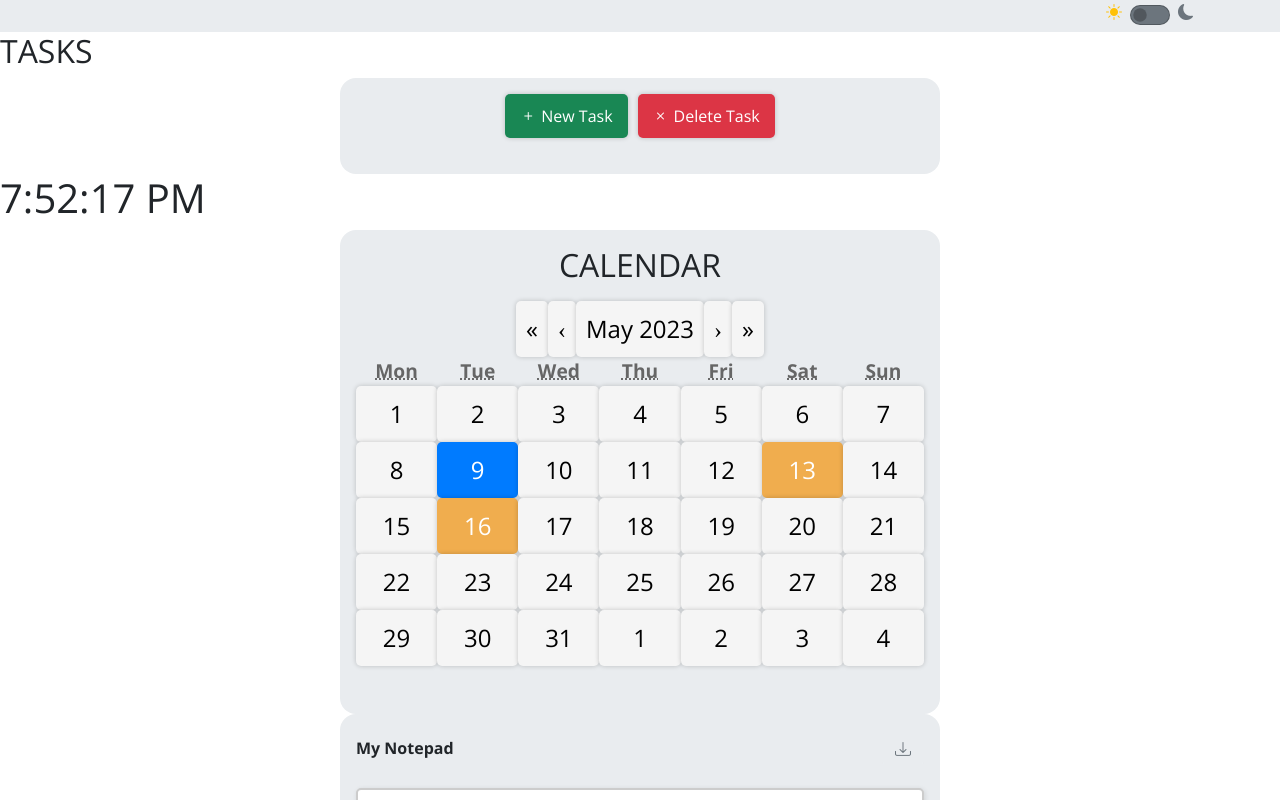
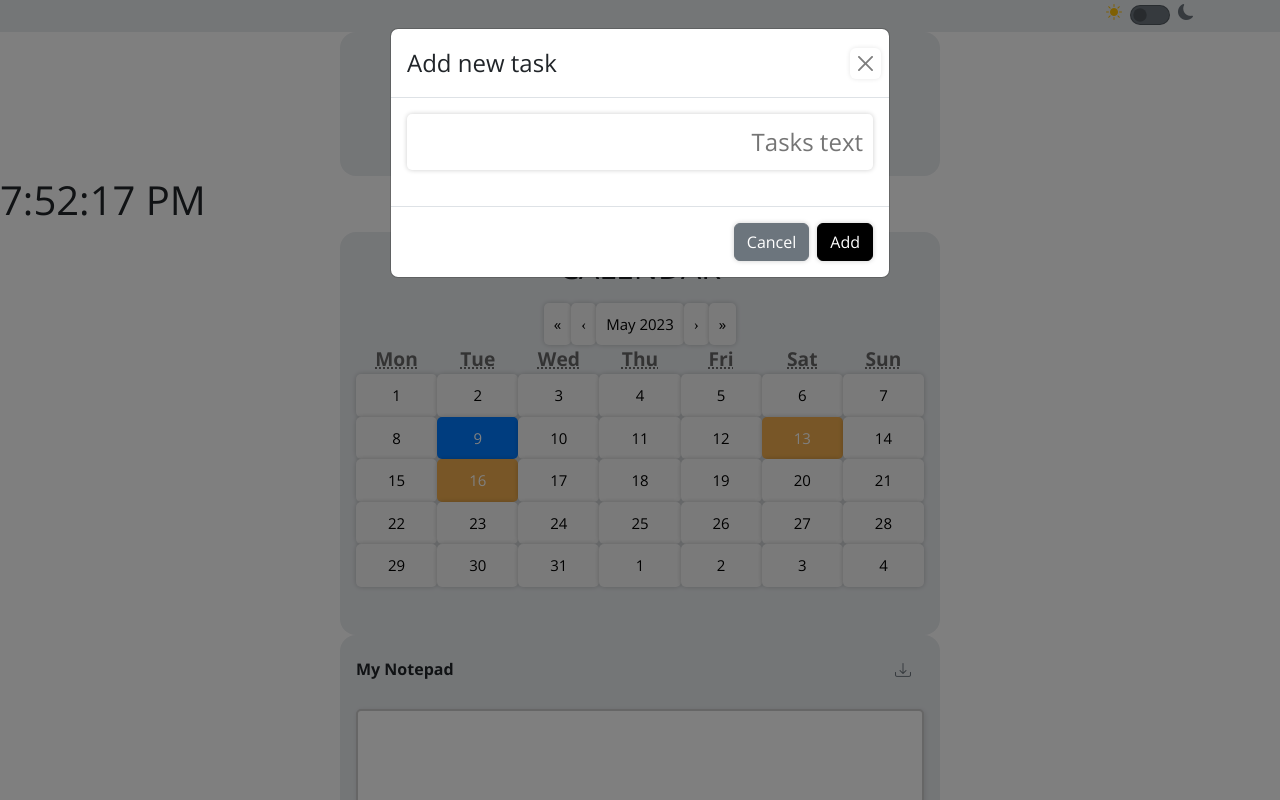
Before and after one commit to FoiBaG/portfolio, a React (Create React App) app in the folder workbench/: page / in a window 1280 px wide. Both pictures are taken after a click on the button "New Task". Shown: the top 800 px of the page. Built offline with nearby package versions, Linux system fonts and the light colour scheme.

Commit message:
feat: new task (need to be fixed)

```diff
--- a/workbench/src/components/tasks.js
+++ b/workbench/src/components/tasks.js
@@ -1,41 +1,67 @@
 import React, { useState } from 'react';
 import Button from 'react-bootstrap/Button';
+import Modal from 'react-bootstrap/Modal';
 
-function TasksContent() {
+function TaskContent() {
+  const [tasks, setTasks] = useState([]);
+  const [taskName, setTaskName] = useState('');
+  const [show, setShow] = useState(false);
 
-  const [tasks, setTasks] = useState([]);
+  const handleClose = () => setShow(false);
+  const handleShow = () => setShow(true);
 
-  const handleAddTask = (newTask) => {
-    setTasks([...tasks, newTask]);
+  const addTask = (event) => {
+    event.preventDefault();
+    if (taskName.trim() !== '') {
+      setTasks([...tasks, taskName]);
+      setTaskName('');
+    }
   };
 
-  const handleRemoveTask = (index) => {
+  const removeTask = (index) => {
     const newTasks = [...tasks];
     newTasks.splice(index, 1);
     setTasks(newTasks);
   };
 
+  const handleTaskNameChange = (event) => {
+    setTaskName(event.target.value);
+  };
+
   return (
     <>
-        <h2>TASKS</h2>
+      <div>
         <div className="tasks-content">
-        <div className="tasks-buttons">
-            <Button className="addtask" onClick={() => handleAddTask('New Task')}>
-            <i className="bi bi-plus"></i>New Task
-            </Button>{' '}
+          <h2>My tasks</h2>
+          <form onSubmit={addTask}>
+            <Button type="submit" onClick={handleShow}><i className="bi bi-plus"></i>New Task</Button>
+            <Modal show={show} onHide={handleClose} backdrop="static" keyboard={false}>
+              <Modal.Header closeButton>
+                <Modal.Title>Add new task</Modal.Title>
+              </Modal.Header>
+              <Modal.Body>
+                <input type="text" name="taskName" value={taskName} placeholder="Tasks text" onChange={handleTaskNameChange} />
+              </Modal.Body>
+              <Modal.Footer>
+                <Button variant="secondary" onClick={handleClose}>
+                  Cancel
+                </Button>
+                <Button variant="primary">Add</Button>
+              </Modal.Footer>
+            </Modal>
+          </form>
+          <ul>
             {tasks.map((task, index) => (
-            <Button
-                key={index}
-                className="removetask"
-                onClick={() => handleRemoveTask(index)}
-            >
-                <i className="bi bi-x"></i>Delete Task
-            </Button>
+              <li key={index}>
+                {task}{" "}
+                <Button onClick={() => removeTask(index)}><i className="bi bi-x"></i>Remove Task</Button>
+              </li>
             ))}
+          </ul>
         </div>
-        </div>
+      </div>
     </>
   );
-}
+};
 
-export default TasksContent;
+export default TaskContent;
--- a/workbench/src/css/_main.scss
+++ b/workbench/src/css/_main.scss
@@ -209,7 +209,7 @@
 
   button {
     padding: 10px;
-    font-size: 24px;
+    font-size: 15px;
     border: none;
     border-radius: 5px;
     box-shadow: 0 0 5px rgba(0, 0, 0, 0.2);
```
